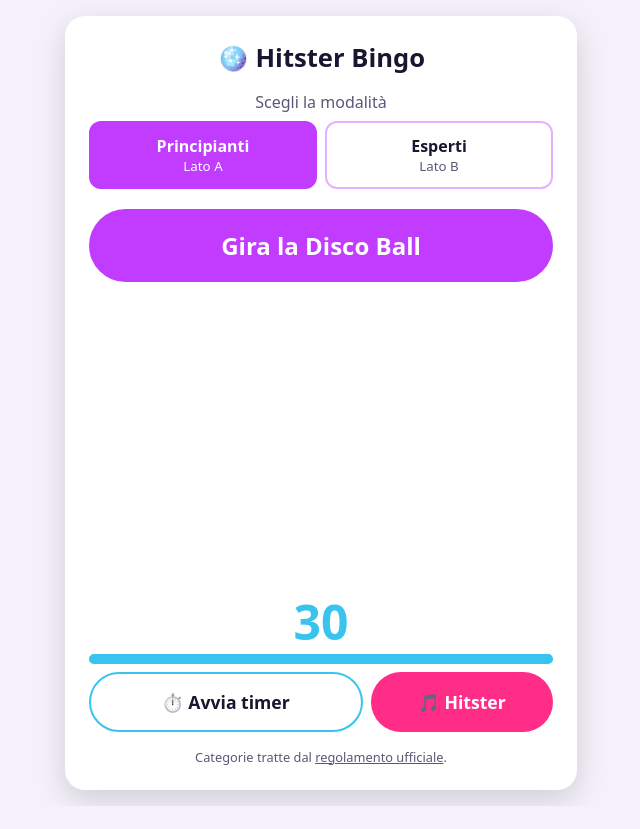
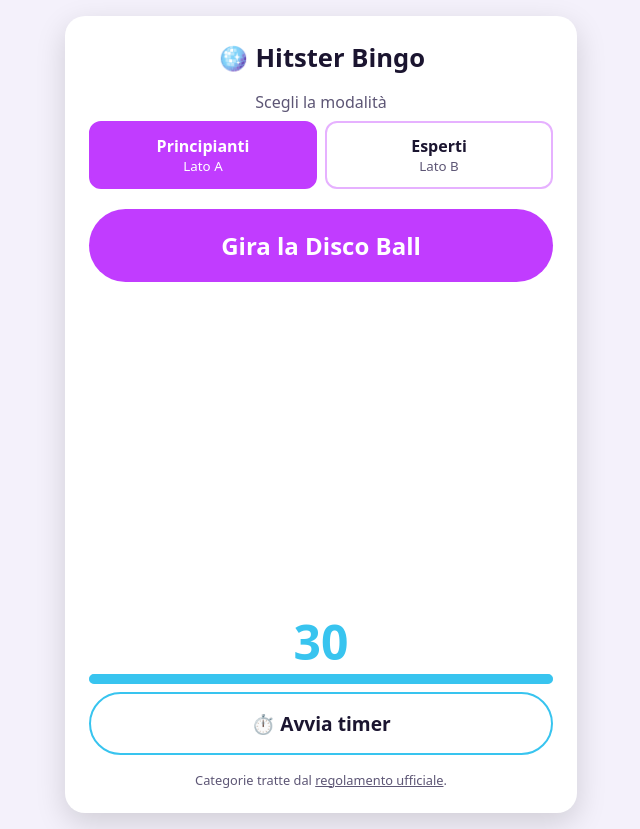
Before and after one commit to Takkuz/hitster-bingo-selector, a plain HTML site: page index.html in a window 1280 px wide. Shown: the whole page, without its empty margins (319-959 px from the left). Before the commit the page ends 806 px from the top, so only its background shows below. Drawn offline with Linux system fonts and the light colour scheme.

Commit message:
Removed goto App button

```diff
--- a/index.html
+++ b/index.html
@@ -25,7 +25,7 @@
       margin: 0;
       min-height: 100dvh;
       display: grid;
-      place-items: center;
+      place-items: start center;
       background: var(--bg);
       color: var(--text);
       padding: 1rem;
@@ -114,7 +114,7 @@
     .timer {
       --p: 1;
       --timer-color: #38c4ef;
-      margin-top: 1.25rem;
+      margin-top: 2.5rem;
       display: grid;
       gap: .5rem;
     }
@@ -140,32 +140,13 @@
       background: var(--timer-color);
       box-shadow: 0 0 10px var(--timer-color);
     }
-    .timer-actions {
-      display: grid;
-      grid-template-columns: 3fr 2fr;
-      gap: .5rem;
-    }
-    #timer-btn, #hitster-app {
-      font-size: 1.1rem;
-      padding: 1rem .75rem;
-      border-radius: 999px;
-    }
     #timer-btn {
+      font-size: 1.2rem;
+      padding: 1rem 1.5rem;
       background: transparent;
       color: var(--text);
       border: 2px solid var(--timer-color);
     }
-    #hitster-app {
-      display: grid;
-      place-items: center;
-      font-weight: 700;
-      white-space: nowrap;
-      text-decoration: none;
-      color: #fff;
-      background: #ff2d87;
-      -webkit-tap-highlight-color: transparent;
-    }
-    #hitster-app:focus-visible { outline: 3px solid var(--text); outline-offset: 3px; }
     .timer.done #timer-display { animation: blink .5s steps(2, jump-none) 4; }
     @keyframes blink { 50% { opacity: .2; } }
     .visually-hidden {
@@ -202,10 +183,7 @@
       <div id="timer-display" role="timer">30</div>
       <div class="timer-bar" aria-hidden="true"></div>
       <div id="timer-status" class="visually-hidden" aria-live="assertive"></div>
-      <div class="timer-actions">
-        <button type="button" id="timer-btn">⏱️ Avvia timer</button>
-        <a id="hitster-app" href="https://apps.apple.com/it/app/hitster/id1621483628" aria-label="Apri l'app Hitster">🎵 Hitster</a>
-      </div>
+      <button type="button" id="timer-btn">⏱️ Avvia timer</button>
     </section>
 
     <footer>
@@ -377,17 +355,6 @@
       timerInterval = setInterval(tickTimer, 100);
     });
 
-    // The Hitster app exposes no public URL scheme: on Android an intent URL opens the
-    // app (or its Play Store page as fallback); elsewhere the App Store page offers "Open".
-    const hitsterLink = document.getElementById('hitster-app');
-    if (/android/i.test(navigator.userAgent)) {
-      hitsterLink.href = 'intent://#Intent;package=nl.jumbo.hitster;end';
-    } else if (!/iphone|ipad|ipod|macintosh/i.test(navigator.userAgent) || !('ontouchend' in document)) {
-      hitsterLink.href = 'https://hitstergame.com/it-it/';
-      hitsterLink.target = '_blank';
-      hitsterLink.rel = 'noopener';
-    }
-
     // Service workers only run over http(s); skip when opened as a local file.
     if ('serviceWorker' in navigator && location.protocol.startsWith('http')) {
       navigator.serviceWorker.register('sw.js').catch(err => console.warn('SW non registrato', err));
--- a/sw.js
+++ b/sw.js
@@ -1,5 +1,5 @@
 // Bump the version whenever any cached file changes so clients pick up the update.
-const CACHE = 'hitster-bingo-v4';
+const CACHE = 'hitster-bingo-v7';
 const ASSETS = [
   './',
   './index.html',
```
